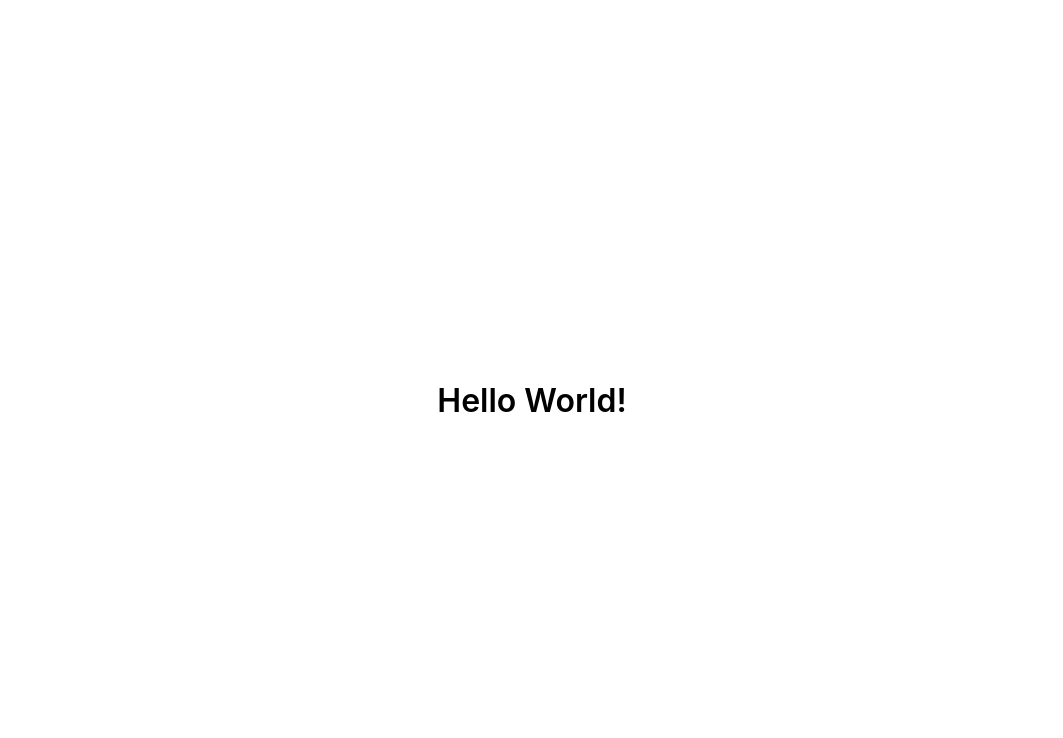
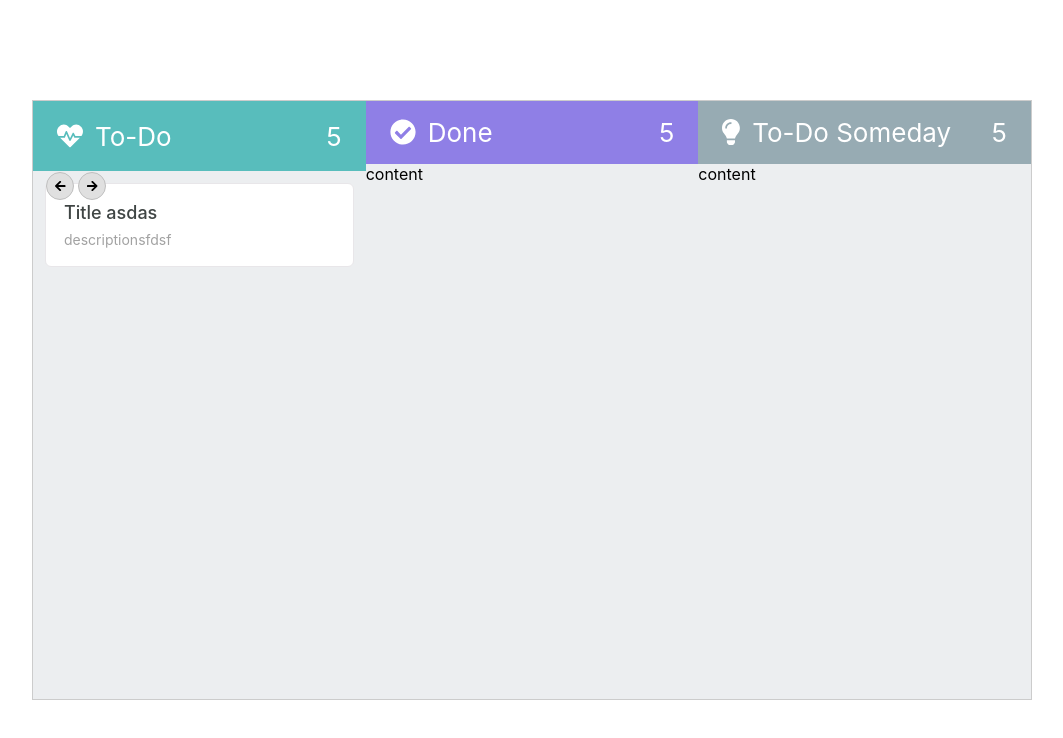
Before and after one commit to erenkulaksiz/todo-app, a Next.js app: page / in a window 1280 px wide. Shown: the top 738 px of the page, without its empty margins (108-1171 px from the left). Built offline with nearby package versions, Linux system fonts and the light colour scheme.

Commit message:
Frontend & card mechanism

```diff
--- a/pages/_app.js
+++ b/pages/_app.js
@@ -1,4 +1,10 @@
+import React from 'react'
+import App, { Container } from 'next/app'
 import '../styles/globals.scss'
+
+import { config } from '@fortawesome/fontawesome-svg-core'
+import '@fortawesome/fontawesome-svg-core/styles.css' // Import the CSS
+config.autoAddCss = false // Tell Font Awesome to skip adding the CSS automatically since it's being imported above
 
 function MyApp({ Component, pageProps }) {
   return <Component {...pageProps} />
--- a/pages/index.js
+++ b/pages/index.js
@@ -1,19 +1,78 @@
 import Head from 'next/head'
 import styles from '../styles/app.module.scss'
+import { FontAwesomeIcon } from '@fortawesome/react-fontawesome'
+import { faHeartbeat, faCheckCircle, faLightbulb, faArrowLeft, faArrowRight } from '@fortawesome/free-solid-svg-icons'
 
 const App = () => {
 
   return (
     <div className={styles.wrapper}>
-      Hello World!
+
+      <div className={styles.container}>
+        <div className={styles.todo}>
+          <div className={styles.todo__header}>
+            <div className={styles.header_content}>
+              <div className={styles.header_content__title}>
+                <FontAwesomeIcon icon={faHeartbeat} className={styles.headerIcon}/> To-Do
+              </div>
+              <div className={styles.header_content__count}>
+                5
+              </div>
+            </div>
+          </div>
+          <div className={styles.todo__content}>
+              <div className={styles.card}>
+                <div className={styles.card__controls}>
+                  <a href='#' className={styles.navIcon}><FontAwesomeIcon icon={faArrowLeft}/></a>
+                  <a href='#'><FontAwesomeIcon icon={faArrowRight} /></a>
+                </div>
+                <div className={styles.card__title}>
+                  Title asdas
+                </div>
+                <div className={styles.card__desc}>
+                  descriptionsfdsf
+                </div>
+              </div>
+          </div>
+        </div>
+        <div className={styles.done}>
+          <div className={styles.done__header}>
+            <div className={styles.header_content}>
+              <div className={styles.header_content__title}>
+                <FontAwesomeIcon icon={faCheckCircle} className={styles.headerIcon}/> Done
+              </div>
+              <div className={styles.header_content__count}>
+                5
+              </div>
+            </div>
+          </div>
+          <div className={styles.done__content}>
+            content
+          </div>
+        </div>
+        <div className={styles.later}>
+          <div className={styles.later__header}>
+            <div className={styles.header_content}>
+              <div className={styles.header_content__title}>
+                <FontAwesomeIcon icon={faLightbulb} className={styles.headerIcon}/> To-Do Someday
+              </div>
+              <div className={styles.header_content__count}>
+                5
+              </div>
+            </div>
+          </div>
+          <div className={styles.later__content}>
+            content
+          </div>
+        </div>
+      </div>
 
       <style global jsx>{`
         html,
         body,
         body > div:first-child,
         div#__next,
-        div#__next > div,
-        div#__next > div > div {
+        div#__next > div{
           height: 100%;
         }
       `}</style>
--- a/styles/app.module.scss
+++ b/styles/app.module.scss
@@ -1,10 +1,146 @@
 
 .wrapper{
-  display: flex;
-  height: 100%;
-  width: 100%;
-  justify-content: center;
-  align-items: center;
-  font-size: 32px;
-  font-weight: 600;
+    display: flex;
+    height: 100%;
+    width: 100%;
+    justify-content: center;
+    align-items: center;
+    .container{
+        display: flex;
+        height: 600px;
+        border: 1px solid #CCCCCC;
+        min-width: 1000px;
+        max-width: 1600px;
+        background-color: #ECEEF0;
+        .todo{
+            display: flex;
+            flex-direction: column;
+            flex: 33%;
+            height: 100%;
+            &__header{
+                display: flex;
+                width: 100%;
+                height: 70px;
+                background-color: #58BDBC;
+            }
+            &__content{
+                display: flex;
+                flex-direction: column;
+                width: 100%;
+                align-items: flex-start;
+                padding: 12px;
+                overflow: scroll;
+            }
+        }
+        .done{
+            display: flex;
+            flex-direction: column;
+            flex: 33%;
+            height: 100%;
+            &__header{
+                display: flex;
+                width: 100%;
+                height: 70px;
+                background-color: #8F7FE6;
+            }
+            &__content{
+                display: flex;
+                width: 100%;
+                height: 100%;
+            }
+        }
+        .later{
+            display: flex;
+            flex-direction: column;
+            flex: 33%;
+            height: 100%;
+            &__header{
+                display: flex;
+                width: 100%;
+                height: 70px;
+                background-color: #97ABB3;
+            }
+            &__content{
+                display: flex;
+                width: 100%;
+                height: 100%;
+            }
+        }
+    }
 }
+
+.headerIcon{
+    margin-right: 12px;
+}
+
+.navIcon{
+    margin-right: 4px;
+}
+
+.header_content{
+    display: flex;
+    width: 100%;
+    height: 100%;
+    font-size: 26px;
+    color: white !important;
+    &__title{
+        display: flex;
+        align-items: center;
+        flex: 80%;
+        padding-left: 24px;
+    }
+    &__count{
+        display: flex;
+        flex: 20%;
+        justify-content: flex-end;
+        align-items: center;
+        padding-right: 24px;
+    }
+}
+
+.card{
+    display: flex;
+    flex-direction: column;
+    background-color: white;
+    width: 100%;
+    height: 100%;
+    padding: 18px;
+    border: 1px solid #E8E6E9;
+    border-radius: 6px;
+    &:nth-child(1n+2){
+        margin-top: 8px;
+    }
+    &__controls{
+        display: flex;
+        position: absolute;
+
+        transform: translate(-18px, -30px);
+        width: 307px;
+        height: 100px;
+        a{
+            display: flex;
+            justify-content: center;
+            align-items: center;
+            height: 28px;
+            width: 28px;
+            font-size: 12px;
+            background-color: #E0E0E0;
+            border-radius: 32px;
+            border: 1px solid #BFBFBF;
+
+        }
+    }
+    &__title{
+        width: 100%;
+        font-size: 18px;
+        font-weight: 500;
+        color: #3F4544;
+    }
+    &__desc{
+        width: 100%;
+        font-size: 14px;
+        margin-top: 8px;
+        color: #A2A2A2
+    }
+
+}
```
Also changed, not shown: package.json (+6 -1 lines), 1 other file (tests, documents, lock files or other folders).
